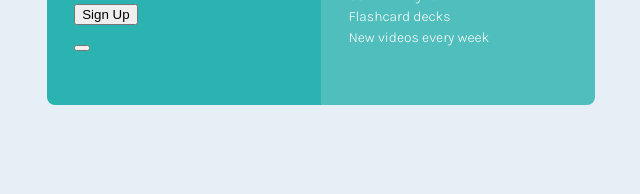
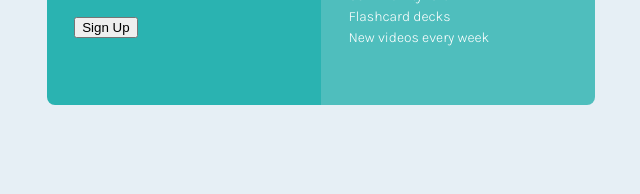
Before and after one commit to Sitkowski01/Single-price-grid-component, a plain HTML site: page index.html in a window 1280 px wide. Shown: the part 512-706 px from the top of the page, without its empty margins (319-959 px from the left). Drawn offline with Linux system fonts and the light colour scheme.

Commit message:
Update index.html

```diff
--- a/index.html
+++ b/index.html
@@ -24,7 +24,7 @@
         <div class="second-title">Monthly Subscription</div>
         <div class="second-subtitle"><div class="dollars">&dollar;29</div><div>per month</div></div>
         <div class="second-access">Full access for less than &dollar;1 a day</div>
-        <button>Sign Up<button>
+        <button>Sign Up</button>
       </div>
       <div class="three">
       <div class="three-title">Why Us</div>
```
